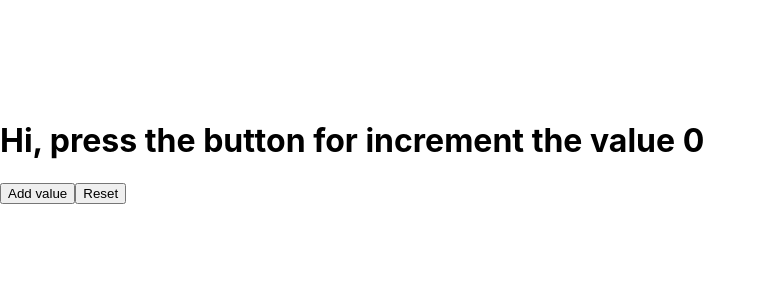
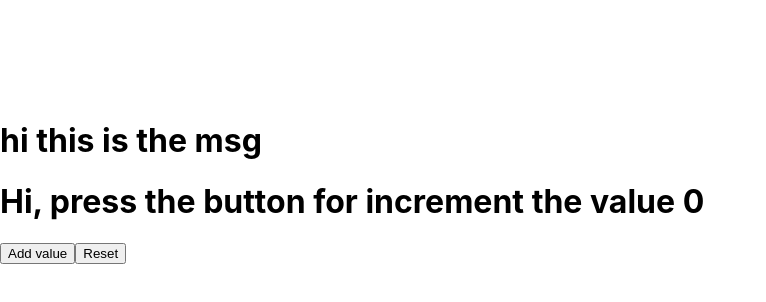
Before and after one commit to Shaharyar-saleem/class4, a React (Create React App) app: page / in a window 1280 px wide. Shown: the top 302 px of the page, without its empty margins (0-766 px from the left). Built offline with nearby package versions, Linux system fonts and the light colour scheme.

Commit message:
build the project

```diff
--- a/src/App.js
+++ b/src/App.js
@@ -12,6 +12,7 @@ function App() {
         counter >= 5 ? "semi-danger" : "body"
       } ${counter >= 7 ? "danger" : " "} `}
     >
+      <h1>hi this is the msg</h1>
       <Message count={counter} />
       <button onClick={() => setCounter(++counter)}>Add value</button>
       <button onClick={() => setCounter(0)}>Reset</button>
```
